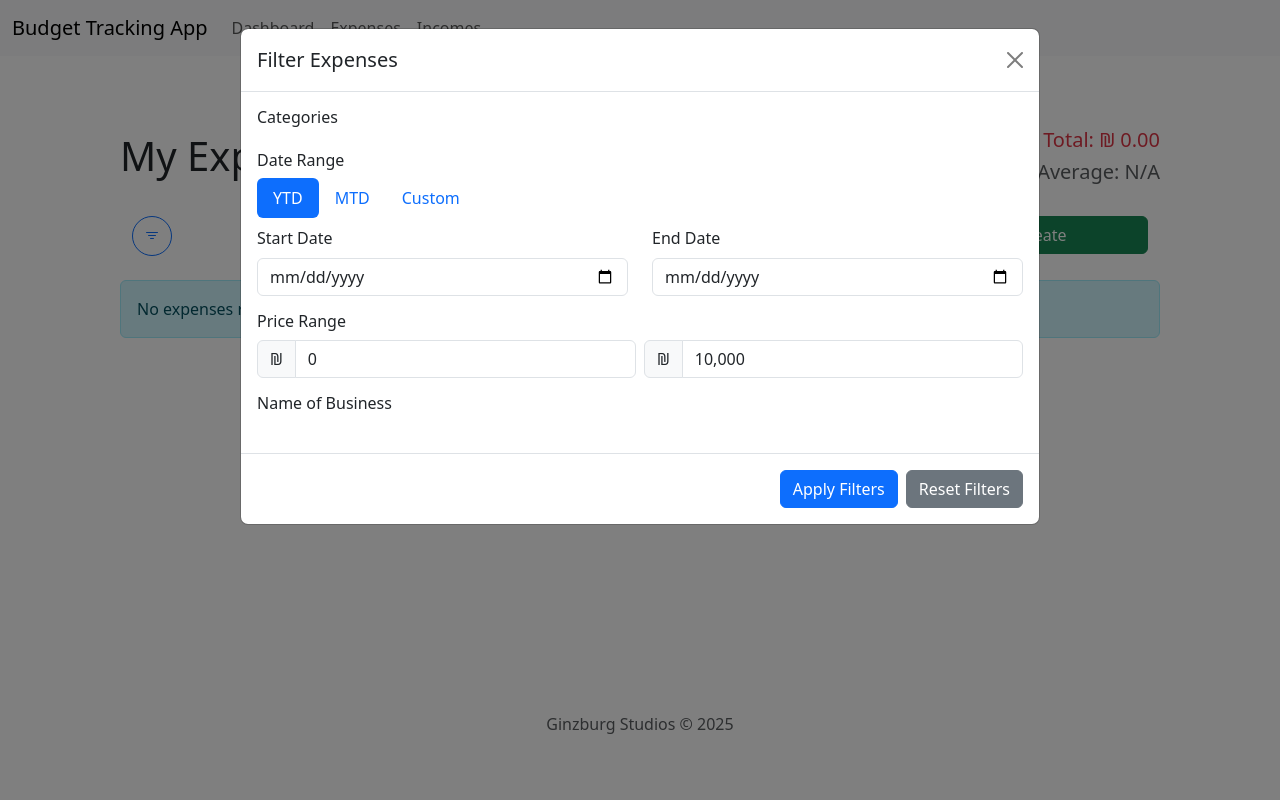
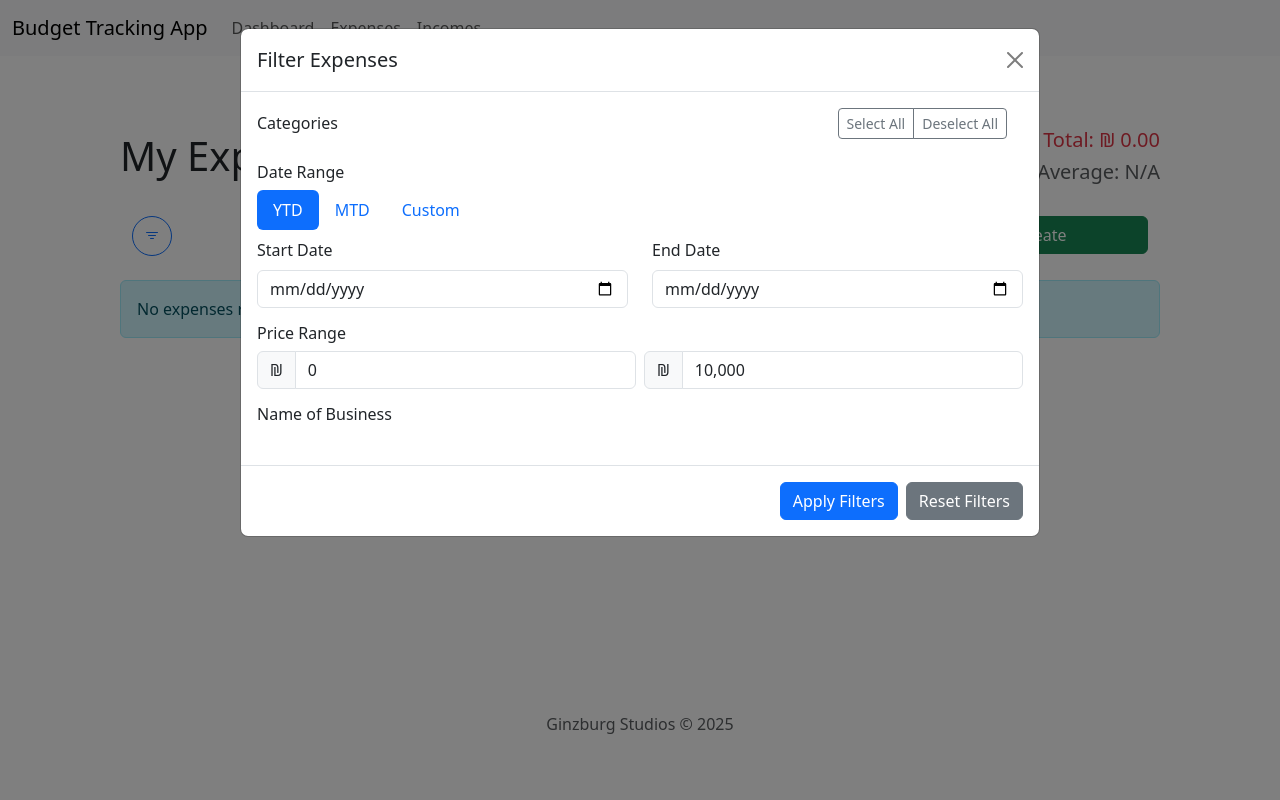
Before and after one commit to ShayaG94/budget-tracker-web, a Node server app: page /expenses in a window 1280 px wide, after a click on "Filter". Run offline with Node 20, Linux system fonts and the light colour scheme; data that the repository does not hold is empty; some libraries are stand-ins or nearby versions.

Commit message:
Update categories picker in expenses filter modal

```diff
--- a/public/scripts/filter.js
+++ b/public/scripts/filter.js
@@ -220,3 +220,18 @@ document.addEventListener("DOMContentLoaded", () => {
     // By default, set YTD on load.
     setYTD();
 });
+
+document.getElementById("deselectAllBtn").addEventListener("click", () => {
+    document.querySelectorAll(".category-check").forEach((checkbox) => {
+        checkbox.checked = false;
+    });
+});
+
+document.querySelectorAll(".only-btn").forEach((button) => {
+    button.addEventListener("click", () => {
+        const targetCategory = button.getAttribute("data-category");
+        document.querySelectorAll(".category-check").forEach((checkbox) => {
+            checkbox.checked = checkbox.value === targetCategory;
+        });
+    });
+});
--- a/views/expenses/index/filterModal.ejs
+++ b/views/expenses/index/filterModal.ejs
@@ -22,21 +22,50 @@
             <div class="modal-body">
                 <!-- Category Checklist -->
                 <div class="mb-3">
-                    <h6>Categories</h6>
+                    <h6 class="d-flex justify-content-between align-items-center">
+                        <span>Categories</span>
+                        <div class="btn-group btn-group-sm me-3" role="group">
+                            <button
+                                class="btn btn-outline-secondary"
+                                id="selectAllBtn"
+                                type="button"
+                            >
+                                Select All
+                            </button>
+                            <button
+                                class="btn btn-outline-secondary"
+                                id="deselectAllBtn"
+                                type="button"
+                            >
+                                Deselect All
+                            </button>
+                        </div>
+                    </h6>
                     <div id="categoryChecklist">
                         <% if (typeof categories !== "undefined") { %> <%
                         categories.forEach(function(category) { %>
-                        <div class="form-check">
+                        <div
+                            class="form-check d-flex justify-content-between align-items-center me-3"
+                        >
+                            <div>
                                 <input
-                                class="form-check-input"
+                                    class="form-check-input category-check"
                                     type="checkbox"
                                     value="<%= category %>"
                                     id="cat-<%= category %>"
                                     checked
                                 />
-                            <label class="form-check-label" for="cat-<%= category %>"
-                                ><%= category %></label
+                                <label class="form-check-label" for="cat-<%= category %>">
+                                    <%= category %>
+                                </label>
+                            </div>
+                            <button
+                                class="btn btn-sm btn-outline-primary only-btn"
+                                type="button"
+                                data-category="<%= category %>"
                             >
+                                Only
+                            </button>
                         </div>
                         <% }); %> <% } %>
                     </div>
```
Lines whose indentation alone changed are shown as unchanged.
